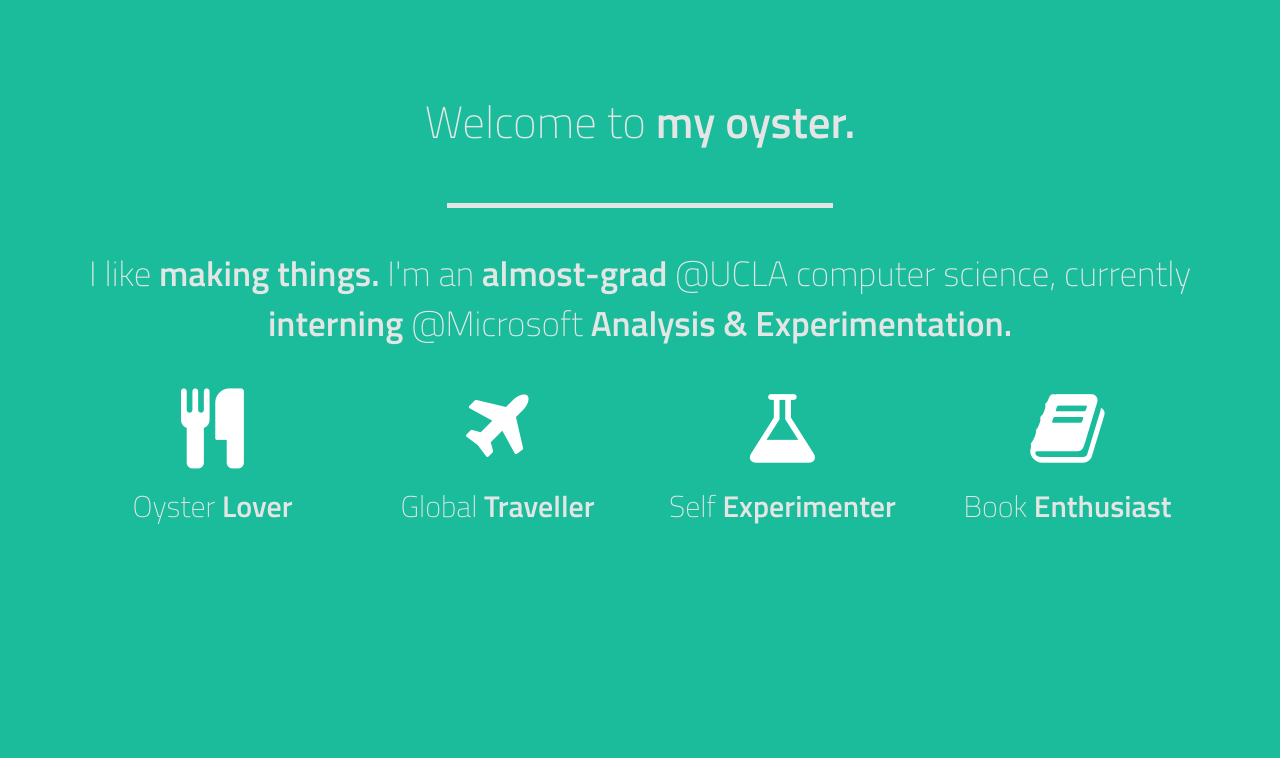
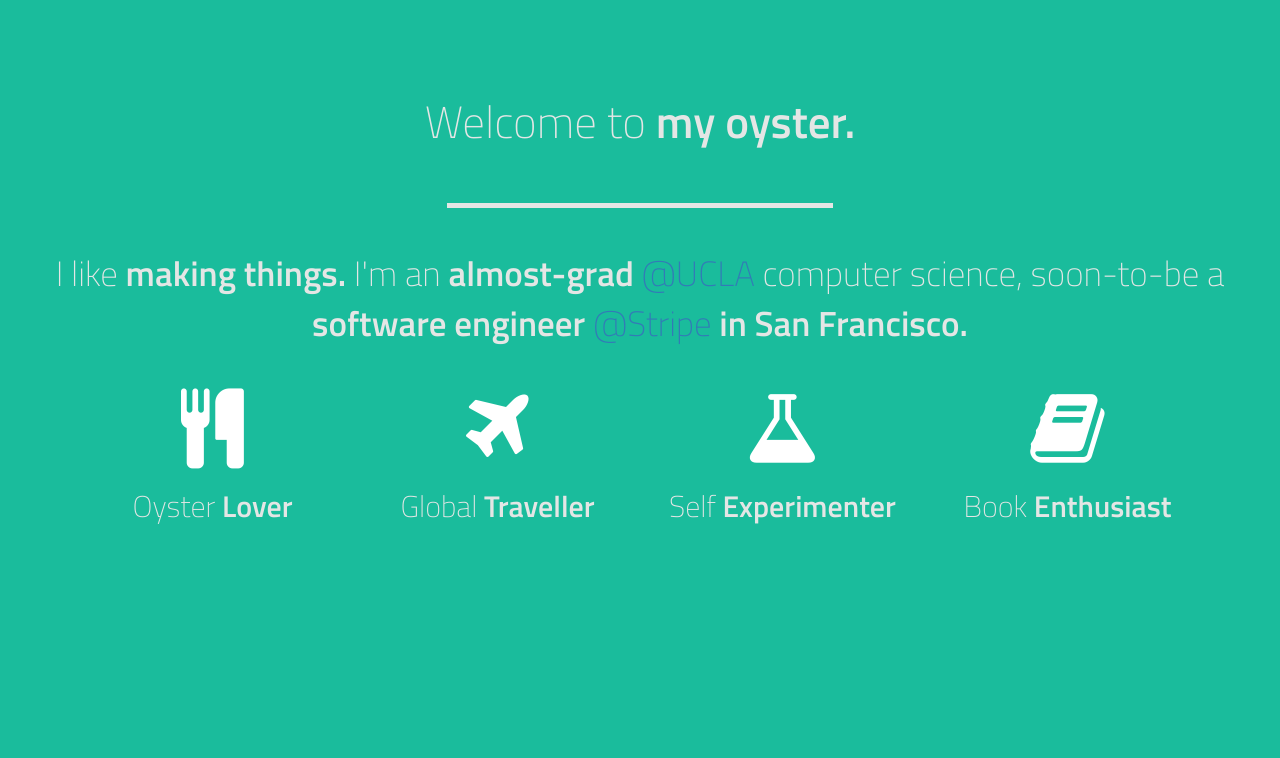
Before and after one commit to mfaywu/mfaywu, a Django app: page / in a window 1280 px wide. Shown: the part 761-1519 px from the top of the page. Run offline with Django 3.2, Linux system fonts and the light colour scheme; some libraries are stand-ins or nearby versions.

Commit message:
Update city and job

```diff
--- a/home/templates/home/header.html
+++ b/home/templates/home/header.html
@@ -81,7 +81,7 @@
 				<div class="hr">&nbsp;</div>
 			</div><!-- /row -->
 			<div class="row subtitle-row">
-				<div class="col-12 font-thin">I like <span class="font-semibold">making things.</span> I'm an <span class="font-semibold">almost-grad</span> @UCLA computer science, currently <span class="font-semibold">interning</span> @Microsoft <span class="font-semibold">Analysis & Experimentation.</span></div>
+				<div class="col-12 font-thin">I like <span class="font-semibold">making things.</span> I'm an <span class="font-semibold">almost-grad</span> <a href="http://www.ucla.edu">@UCLA </a>computer science, soon-to-be a <span class="font-semibold">software engineer</span> <a href="http://stripe.com">@Stripe </a><span class="font-semibold"> in San Francisco.</span></div>
 			</div><!-- /row -->
 
 				<div class="col-12 col-lg-3 col-sm-6">
@@ -108,7 +108,7 @@
 		</div><!-- /container -->
 	</div><!-- /slide2 -->
 
-	<!-- === SLide 3 - Portfolio -->
+	<!-- === SLide 3 - Projects-->
 	<div style="height: 95%" class="slide story" id="slide-3" data-slide="3">
 		<div class="row">
 			<div class="col-12 col-sm-6 col-lg-2"><a data-fancybox-group="portfolio" class="fancybox" href=""><img class="thumb" src="" alt=""></a></div>
@@ -165,7 +165,7 @@
 				</div><!-- /col12 -->
 				<div class="col-12 col-sm-2 with-hover-text">
 					<p><a target="_blank" href="#"><i class="icon icon-home"></i></a></p>
-					<span class="hover-text font-light ">Seattle, WA<br>98101</span></a>
+					<span class="hover-text font-light ">Los Angeles, CA<br>90024</span></a>
 				</div><!-- /col12 -->
 				<div class="col-12 col-sm-2 with-hover-text">
 					<p><a target="_blank" href="http://www.facebook.com/mfaywu"><i class="icon icon-facebook"></i></a></p>
```
